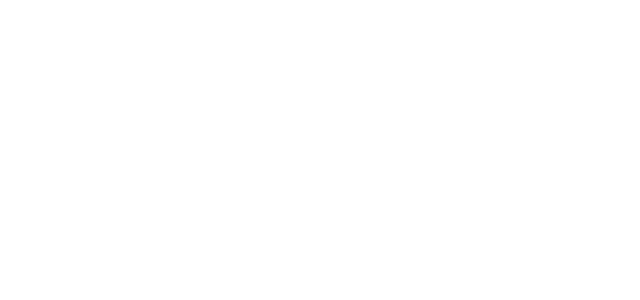
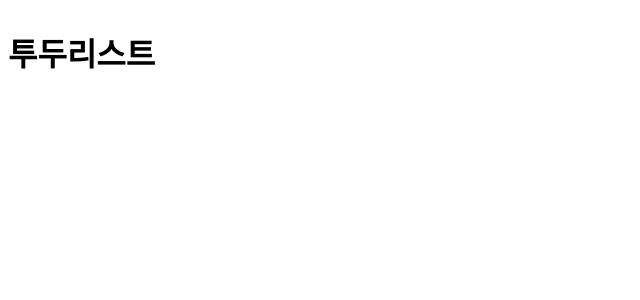
Before and after one commit to DGUHJH/humanscape-test, a React (Create React App) app: page / in a window 1280 px wide. Shown: the top 300 px of the page, without its empty margins (0-640 px from the left). Built offline with nearby package versions, Linux system fonts and the light colour scheme.

Commit message:
Add : Title Typo

```diff
--- a/src/pages/Main/index.tsx
+++ b/src/pages/Main/index.tsx
@@ -2,7 +2,11 @@ import React from 'react';
 import * as Styled from './styled';
 
 const Main = () => {
-  return <Styled.Root></Styled.Root>;
+  return (
+    <Styled.Root>
+      <Styled.TitleTypo>투두리스트</Styled.TitleTypo>
+    </Styled.Root>
+  );
 };
 
 export default Main;
--- a/src/pages/Main/styled.ts
+++ b/src/pages/Main/styled.ts
@@ -1,3 +1,8 @@
 import styled from 'styled-components';
 
-export const Root = styled.div``;
+export const Root = styled.div`
+  display: flex;
+  flex-direction: column;
+`;
+
+export const TitleTypo = styled.h1``;
```
